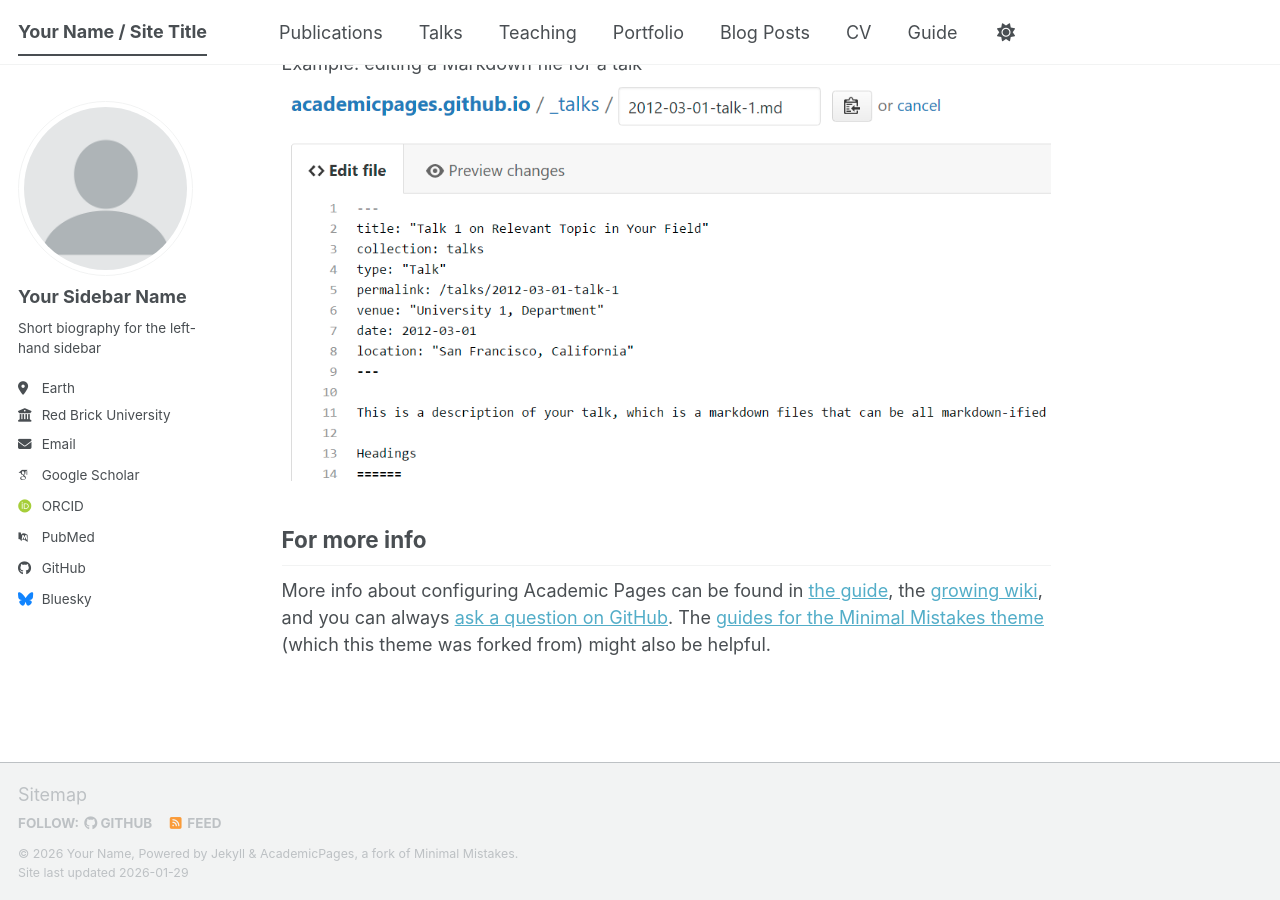
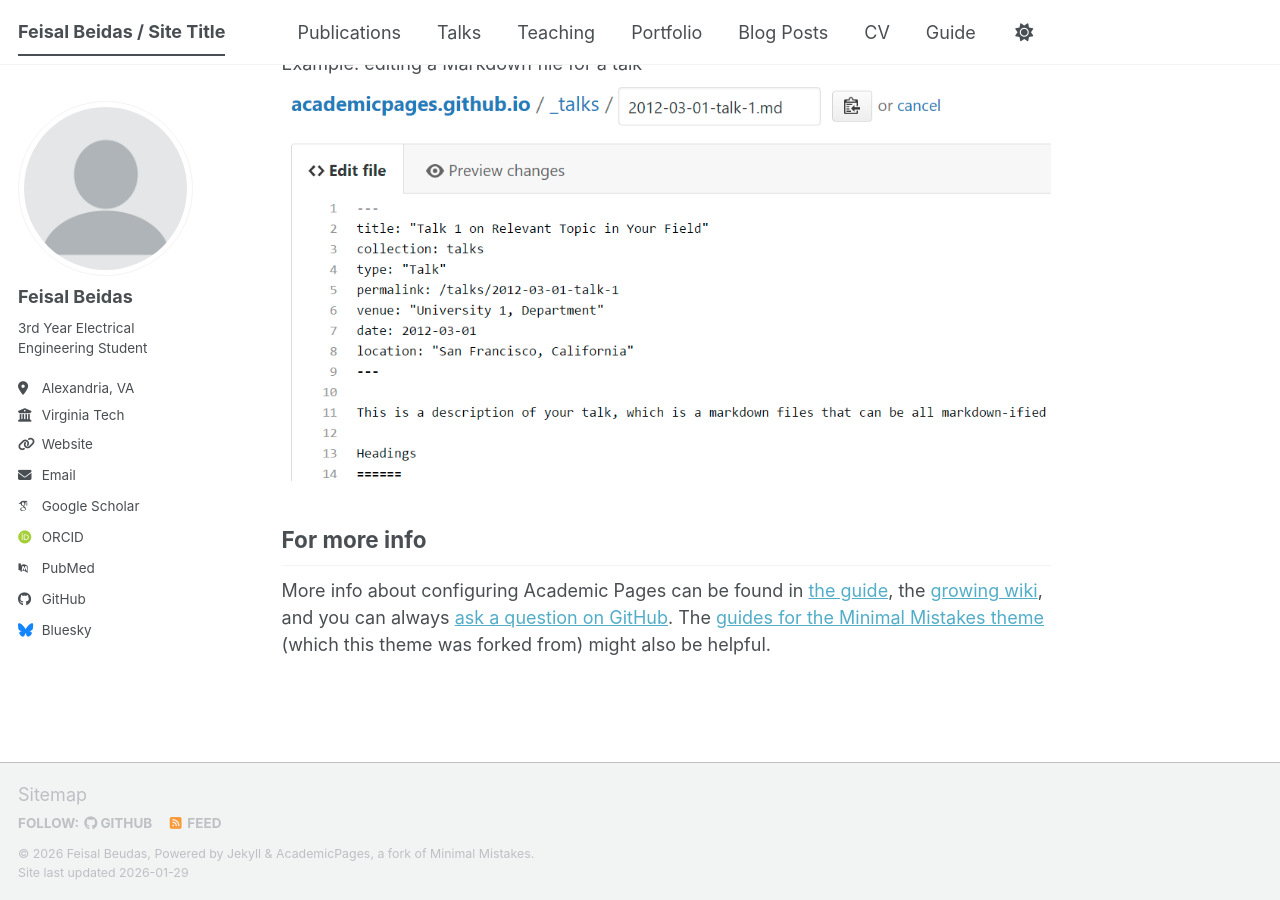
Before and after one commit to feisalbeidas/feisalbeidas.github.io, a Jekyll site: the page built from _pages/about.md, in a window 1280 px wide and 900 px high, scrolled down 2720 px. Built offline with Jekyll 4.4.1, drawn with Linux system fonts in a browser that asks for light colours; some web fonts are replaced; a script bundle is joined from its source files by our own code; library files that are not in the unit come from our copies.

Commit message:
Added config page

```diff
--- a/_config.yml
+++ b/_config.yml
@@ -9,10 +9,10 @@
 # Basic Site Settings
 locale                   : "en-US"
 site_theme               : "default" # The available themes options are "default", "air", "sunrise", "mint", "dirt" and "contrast"
-title                    : "Your Name / Site Title"
+title                    : "Feisal Beidas / Site Title"
 title_separator          : "-"
-name                     : &name "Your Name"
-description              : &description "Your Name's academic portfolio"   # Update this with a general description of your site, this is the default if not overridden by a page
+name                     : &name "Feisal Beudas"
+description              : &description "The academic page of Feisal Beidas"   # Update this with a general description of your site, this is the default if not overridden by a page
 url                      : https://academicpages.github.io # The base hostname & protocol for your site e.g. "https://[your GitHub username].github.io",
                                                            # or if you already have some other page hosted on Github then use "https://[your GitHub username].github.io/[Your Repo Name]"
 baseurl                  : "" # the subpath of your site, e.g. "/blog"
@@ -24,13 +24,13 @@ repository               : "academicpages/academicpages.github.io"
 author:
   # Biographic information
   avatar           : "profile.png"
-  name             : "Your Sidebar Name"
+  name             : "Feisal Beidas"
   pronouns         : # example: "she/her"
-  bio              : "Short biography for the left-hand sidebar"
-  location         : "Earth"
-  employer         : "Red Brick University"
-  uri              : # URL
-  email            : "none@example.org"
+  bio              : "3rd Year Electrical Engineering Student"
+  location         : "Alexandria, VA"
+  employer         : "Virginia Tech"
+  uri              :  https://github.com/feisalbeidas.github.io
+  email            : "feisalb@vt.edu"
 
   # Academic websites
   academia         : # URL
```
